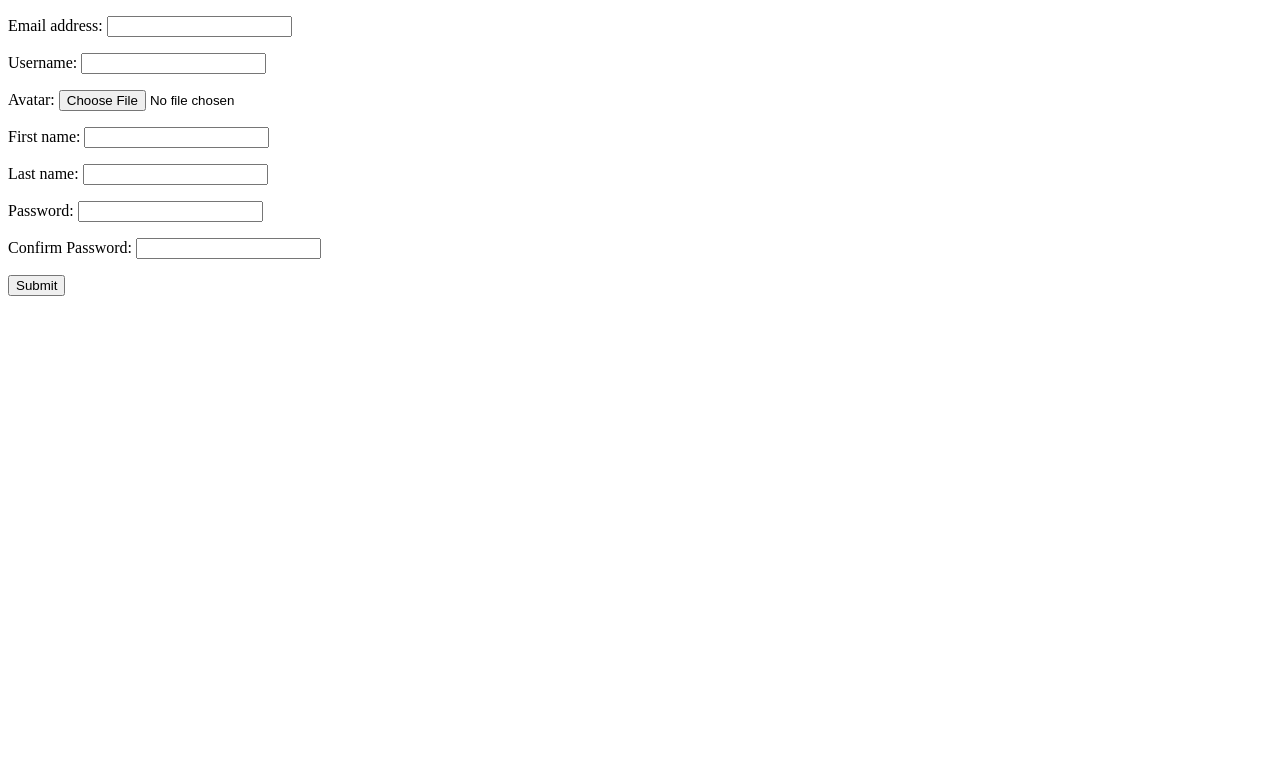
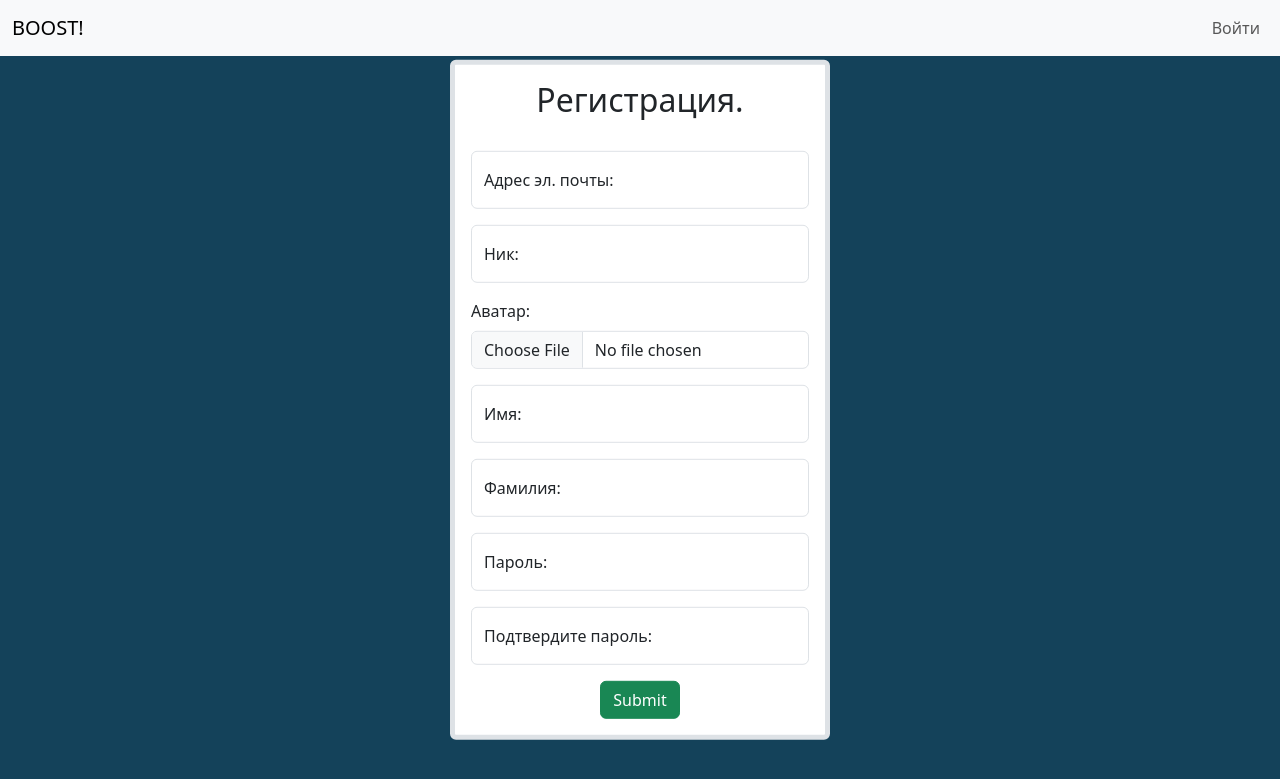
Before and after one commit to ochkoviy-chistik/mysite, a Django app: page /signup/ in a window 1280 px wide. Shown: the top 779 px of the page. Run offline with Django 4.2, Linux system fonts and the light colour scheme.

Commit message:
работал со стилями

```diff
--- a/boost/accounts/forms.py
+++ b/boost/accounts/forms.py
@@ -11,12 +11,34 @@
 
     """
 
-    password = forms.CharField(widget=forms.PasswordInput)
-    password_2 = forms.CharField(label='Confirm Password', widget=forms.PasswordInput)
+    password = forms.CharField(
+        widget=forms.PasswordInput(
+            attrs={
+                'class': 'form-control',
+                'placeholder': 'password'
+            }
+        )
+    )
+    password_2 = forms.CharField(
+        label='Confirm Password',
+        widget=forms.PasswordInput(
+            attrs={
+                'class': 'form-control',
+                'placeholder': 'password_2'
+            }
+        )
+    )
 
     class Meta:
         model = User
         fields = ['email', 'username', 'avatar', 'first_name', 'last_name']
+        widgets = {
+            'email': forms.EmailInput(attrs={'class': 'form-control', 'placeholder': 'email'}),
+            'username': forms.TextInput(attrs={'class': 'form-control', 'placeholder': 'username'}),
+            'avatar': forms.FileInput(attrs={'class': 'form-control', 'placeholder': 'avatar'}),
+            'first_name': forms.TextInput(attrs={'class': 'form-control', 'placeholder': 'first_name'}),
+            'last_name': forms.TextInput(attrs={'class': 'form-control', 'placeholder': 'last_name'}),
+        }
 
     def clean_email(self):
         """
--- a/boost/app/templates/registration/login.html
+++ b/boost/app/templates/registration/login.html
@@ -10,6 +10,7 @@
 </head>
 <body>
     <header>
+        {% include 'menu.html' %}
     </header>
     <main class="position-absolute top-50 start-50 translate-middle">
         <section class="d-flex justify-content-center">
@@ -25,7 +26,6 @@
                         </div>
                     {% endfor %}
                 {% endif %}
-
                 <form method="POST" class="d-flex flex-column">
                     {% csrf_token %}
                     <div class="form-floating mb-3">
@@ -39,7 +39,7 @@
                     <div class="d-flex justify-content-end">
                         <a href="/signup" class="link mb-2">Регистрация</a>
                     </div>
-                    <input class="btn btn-primary" type="submit">
+                    <input class="btn btn-success" type="submit">
                 </form>
             </section>
         </section>
--- a/boost/app/templates/registration/signup.html
+++ b/boost/app/templates/registration/signup.html
@@ -1,14 +1,61 @@
 <!DOCTYPE html>
+{% load static %}
 <html lang="en">
 <head>
     <meta charset="UTF-8">
     <title>Регистрация</title>
+    <link href="https://cdn.jsdelivr.net/npm/bootstrap@5.3.0/dist/css/bootstrap.min.css"
+              rel="stylesheet" integrity="sha384-9ndCyUaIbzAi2FUVXJi0CjmCapSmO7SnpJef0486qhLnuZ2cdeRhO02iuK6FUUVM"
+              crossorigin="anonymous">
+              <link rel="stylesheet" href="{% static 'styles/main.css' %}">
 </head>
 <body>
-<form method="POST" enctype="multipart/form-data">
-    {% csrf_token %}
-    {{form.as_p}}
-    <input type="submit">
-</form>
+    <header>
+        {% include 'menu.html' %}
+    </header>
+    <main>
+        <section class="position-absolute top-50 start-50 translate-middle">
+            <section class="bg-body p-3 border border-5 rounded">
+                <section class="d-flex justify-content-center mb-4">
+                    <h2>Регистрация.</h2>
+                </section>
+                <form method="POST" enctype="multipart/form-data">
+                    {% csrf_token %}
+                    <div class="form-floating mb-3">
+                        {{form.email}}
+                        <label for="{{form.email.id_for_label}}" class="form-label">Адрес эл. почты:</label>
+                    </div>
+                    <div class="form-floating mb-3">
+                        {{form.username}}
+                        <label for="{{form.username.id_for_label}}" class="form-label">Ник:</label>
+                    </div>
+                    <div class="mb-3">
+                        <label for="{{form.avatar.id_for_label}}" class="form-label">Аватар:</label>
+                        {{form.avatar}}
+                    </div>
+                    <div class="form-floating mb-3">
+                        {{form.first_name}}
+                        <label for="{{form.first_name.id_for_label}}" class="form-label">Имя:</label>
+                    </div>
+                    <div class="form-floating mb-3">
+                        {{form.last_name}}
+                        <label for="{{form.last_name.id_for_label}}" class="form-label">Фамилия:</label>
+                    </div>
+                    <div class="form-floating mb-3">
+                        {{form.password}}
+                        <label for="{{form.password.id_for_label}}" class="form-label">Пароль:</label>
+                    </div>
+                    <div class="form-floating mb-3">
+                        {{form.password_2}}
+                        <label for="{{form.password_2.id_for_label}}" class="form-label">Подтвердите пароль:</label>
+                    </div>
+                    <div class="d-flex justify-content-center">
+                        <input class="btn btn-success" type="submit">
+                    </div>
+                </form>
+            </section>
+        </section>
+    </main>
+<script src="https://cdn.jsdelivr.net/npm/bootstrap@5.3.0/dist/js/bootstrap.bundle.min.js" integrity="sha384-geWF76RCwLtnZ8qwWowPQNguL3RmwHVBC9FhGdlKrxdiJJigb/j/68SIy3Te4Bkz" crossorigin="anonymous"></script>
 </body>
 </html>
--- a/boost/app/views.py
+++ b/boost/app/views.py
@@ -319,7 +319,7 @@
             user.is_active = False
             user.save()
             activate_email(request, user, form.cleaned_data.get('email'))
-            return redirect('/')
+            return redirect('/login/')
 
     form = forms.RegisterForm()
 
```
Also changed, not shown: boost/db.sqlite3.
